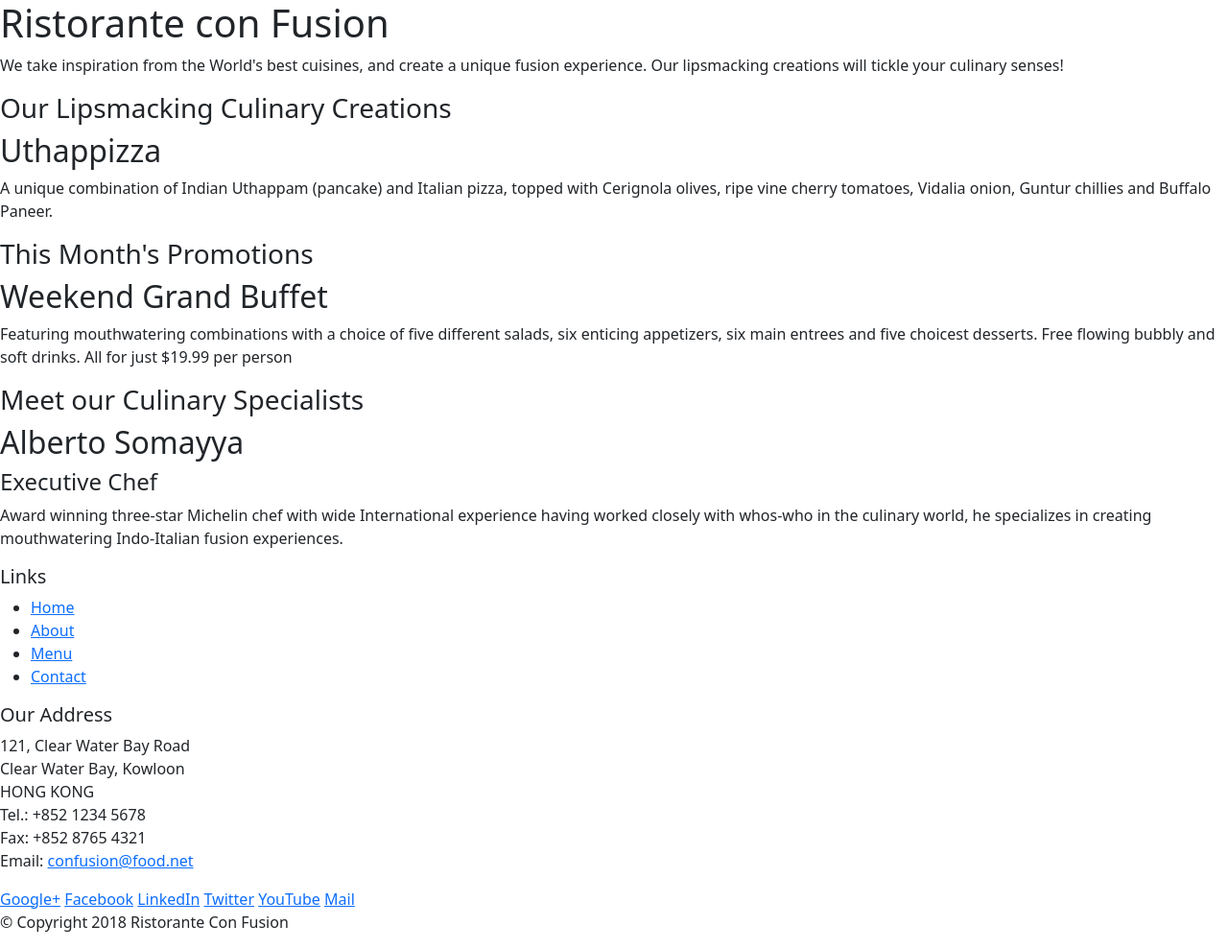
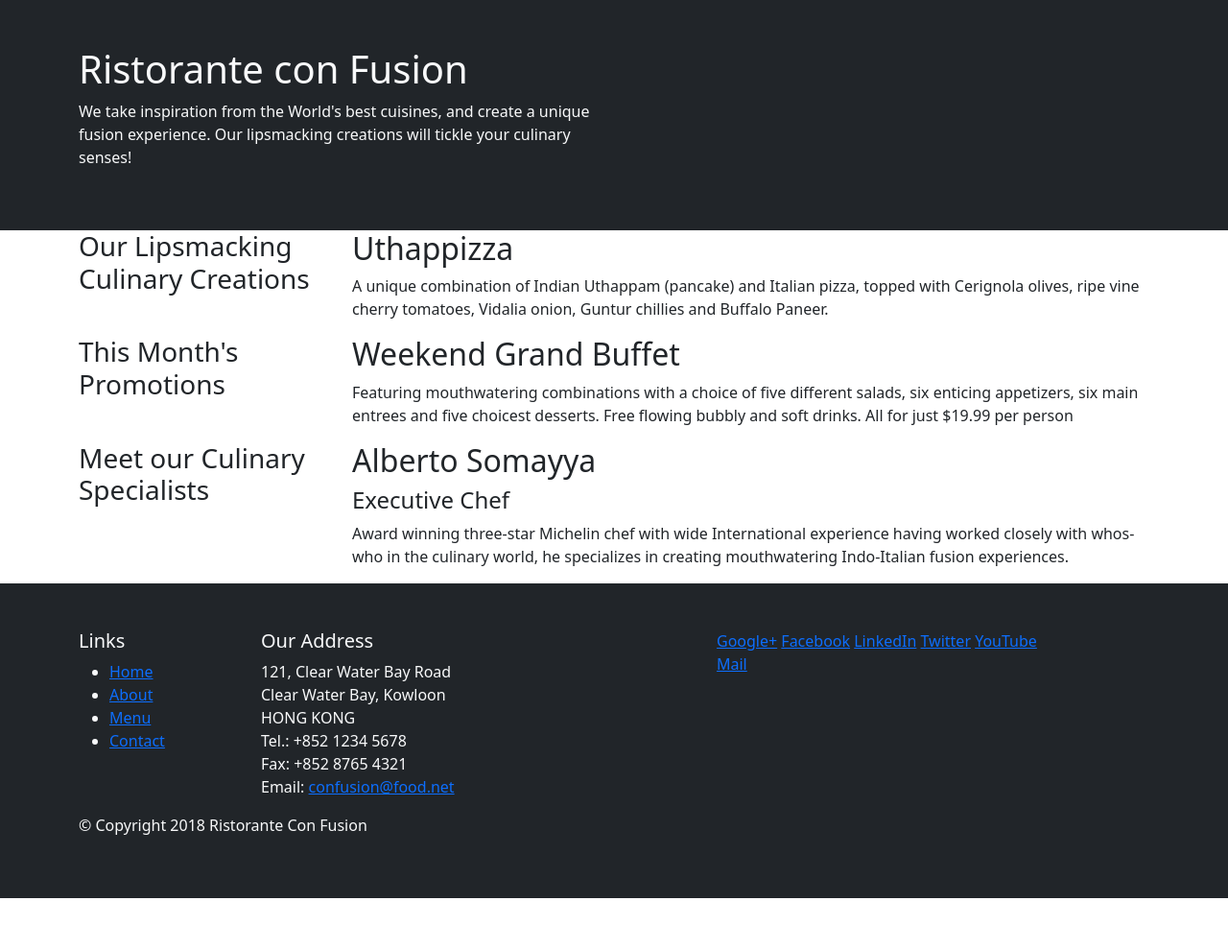
Before and after one commit to cwilliamson29/conFusion, a website: page index.html in a window 1280 px wide. Shown: the whole page at 96% size. After the commit the page ends 936 px from the top, so only its background shows below. Drawn offline with nearby package versions, Linux system fonts and the light colour scheme.

Commit message:
updating bootstrap html

```diff
--- a/index.html
+++ b/index.html
@@ -15,46 +15,46 @@
 
 <body>
 
-    <header>
-        <div>
-            <div>
-                <div>
+    <header class="container-fluid bg-dark text-light p-5">
+        <div class="container">
+            <div class="row">
+                <div class="col-12 col-sm-6">
                     <h1>Ristorante con Fusion</h1>
                     <p>We take inspiration from the World's best cuisines, and create a unique fusion experience. Our lipsmacking creations will tickle your culinary senses!</p>
                 </div>
-                <div>
+                <div class="col-12 col-sm">
                 </div>
             </div>
         </div>
     </header>
 
-    <div>
-        <div>
-            <div>
+    <div class="container">
+        <div class="row">
+            <div class="col-12 col-sm-4 col-md-3">
                 <h3>Our Lipsmacking Culinary Creations</h3>
             </div>
-            <div>
+            <div class="col col-sm col-md">
                 <h2>Uthappizza</h2>
                 <p>A unique combination of Indian Uthappam (pancake) and Italian pizza, topped with Cerignola olives, ripe vine cherry tomatoes, Vidalia onion, Guntur chillies and Buffalo Paneer.</p>
             </div>
         </div>
 
 
-        <div>
-            <div>
+        <div class="row">
+            <div class="col-12 col-sm-4 col-md-3">
                 <h3>This Month's Promotions</h3>
             </div>
-            <div>
+            <div class="col col-sm col-md">
                 <h2>Weekend Grand Buffet</h2>
                 <p>Featuring mouthwatering combinations with a choice of five different salads, six enticing appetizers, six main entrees and five choicest desserts. Free flowing bubbly and soft drinks. All for just $19.99 per person </p>
             </div>
         </div>
 
-        <div>
-            <div>
+        <div class="row">
+            <div class="col-12 col-sm-4 col-md-3">
                 <h3>Meet our Culinary Specialists</h3>
             </div>
-            <div>
+            <div class="col col-sm col-md">
                 <h2>Alberto Somayya</h2>
                 <h4>Executive Chef</h4>
                 <p>Award winning three-star Michelin chef with wide International experience having worked closely with whos-who in the culinary world, he specializes in creating mouthwatering Indo-Italian fusion experiences. </p>
@@ -62,10 +62,10 @@
         </div>
     </div>
 
-    <footer>
-        <div>
-            <div>
-                <div>
+    <footer class="container-fluid bg-dark text-light p-5">
+        <div class="container">
+            <div class="row">
+                <div class="col-4 col-sm-2">
                     <h5>Links</h5>
                     <ul>
                         <li><a href="#">Home</a></li>
@@ -74,7 +74,7 @@
                         <li><a href="#">Contact</a></li>
                     </ul>
                 </div>
-                <div>
+                <div class="col-7 col-sm-5">
                     <h5>Our Address</h5>
                     <address>
 		              121, Clear Water Bay Road<br>
@@ -85,7 +85,7 @@
 		              Email: <a href="mailto:confusion@food.net">confusion@food.net</a>
 		           </address>
                 </div>
-                <div>
+                <div class="col-12 col-sm-4">
                     <div>
                         <a href="http://google.com/+">Google+</a>
                         <a href="http://www.facebook.com/profile.php?id=">Facebook</a>
@@ -96,8 +96,8 @@
                     </div>
                 </div>
            </div>
-           <div>
-                <div>
+           <div class="row">
+                <div class="col-auto">
                     <p>© Copyright 2018 Ristorante Con Fusion</p>
                 </div>
            </div>
```
